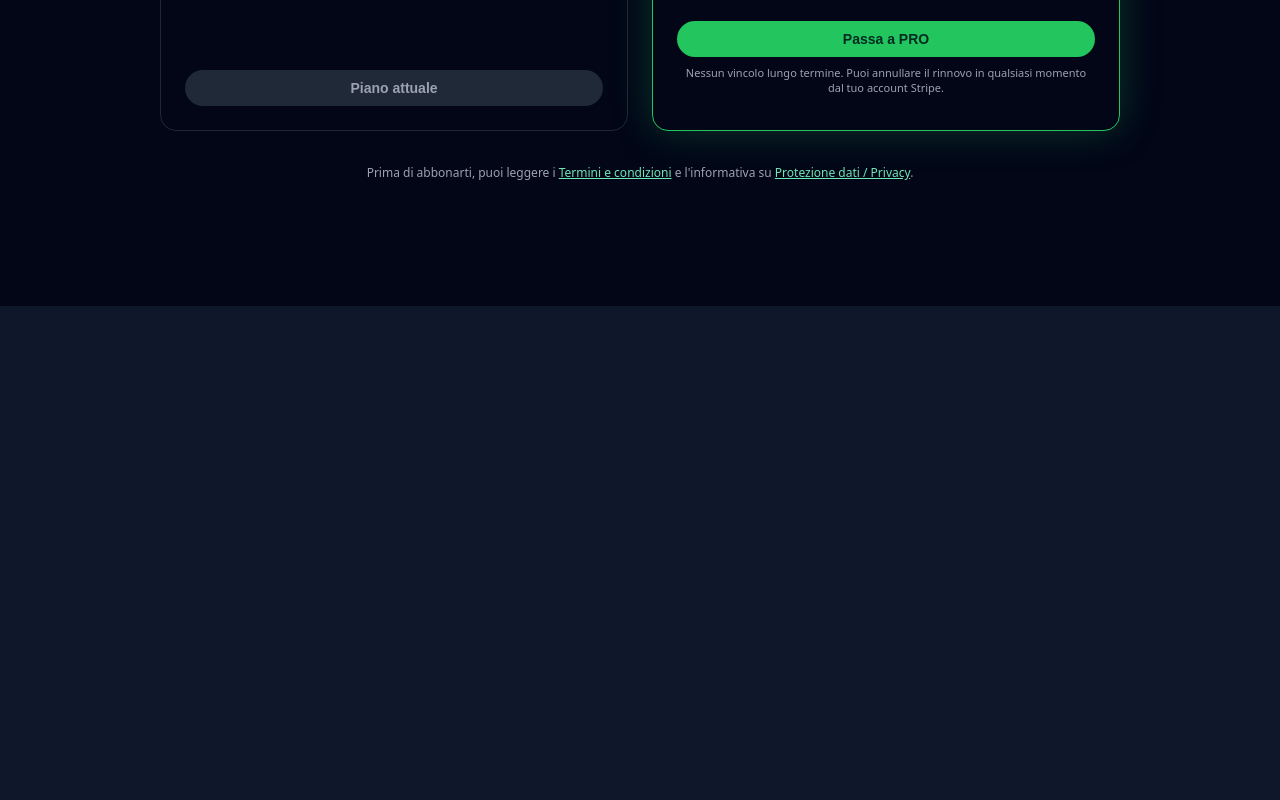
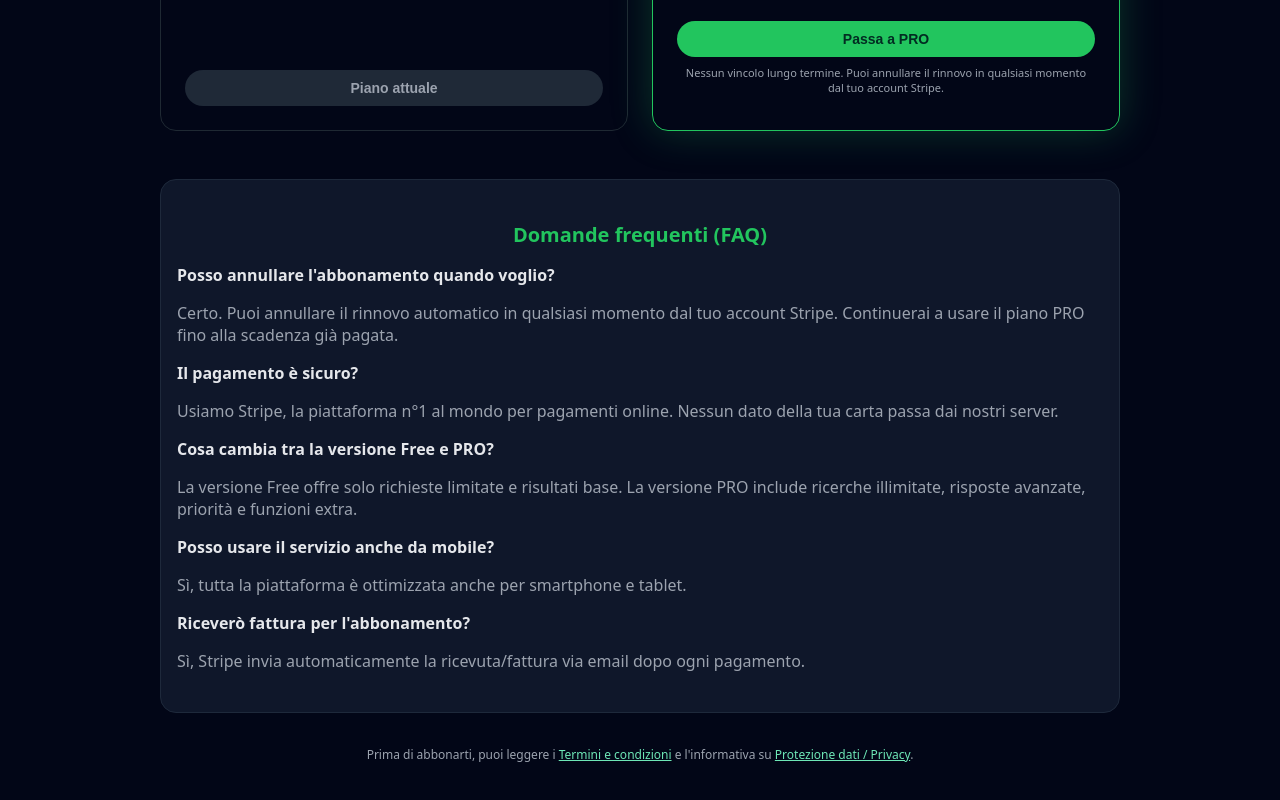
Before and after one commit to mregaz/ifinditforyou-new, a Next.js app: page /pro in a window 1280 px wide. Shown: the part 574-1374 px from the top of the page. Before the commit the page ends 880 px from the top, so only its background shows below. Built offline with nearby package versions, Linux system fonts and the light colour scheme.

Commit message:
Update ProPageClient.tsx

```diff
--- a/app/pro/ProPageClient.tsx
+++ b/app/pro/ProPageClient.tsx
@@ -361,6 +361,76 @@ export default function ProPageClient() {
             </div>
           </section>
         </div>
+{/* FAQ */}
+<section
+  style={{
+    marginTop: 48,
+    padding: "24px 16px",
+    borderRadius: 16,
+    backgroundColor: "#0f172a",
+    border: "1px solid #1e293b",
+  }}
+>
+  <h2
+    style={{
+      fontSize: 20,
+      fontWeight: 700,
+      marginBottom: 16,
+      textAlign: "center",
+      color: "#22c55e",
+    }}
+  >
+    Domande frequenti (FAQ)
+  </h2>
+
+  <div style={{ marginBottom: 16 }}>
+    <p style={{ fontWeight: 600, marginBottom: 4 }}>
+      Posso annullare l&apos;abbonamento quando voglio?
+    </p>
+    <p style={{ color: "#9ca3af" }}>
+      Certo. Puoi annullare il rinnovo automatico in qualsiasi momento dal tuo
+      account Stripe. Continuerai a usare il piano PRO fino alla scadenza già pagata.
+    </p>
+  </div>
+
+  <div style={{ marginBottom: 16 }}>
+    <p style={{ fontWeight: 600, marginBottom: 4 }}>
+      Il pagamento è sicuro?
+    </p>
+    <p style={{ color: "#9ca3af" }}>
+      Usiamo Stripe, la piattaforma n°1 al mondo per pagamenti online. Nessun
+      dato della tua carta passa dai nostri server.
+    </p>
+  </div>
+
+  <div style={{ marginBottom: 16 }}>
+    <p style={{ fontWeight: 600, marginBottom: 4 }}>
+      Cosa cambia tra la versione Free e PRO?
+    </p>
+    <p style={{ color: "#9ca3af" }}>
+      La versione Free offre solo richieste limitate e risultati base. La versione
+      PRO include ricerche illimitate, risposte avanzate, priorità e funzioni extra.
+    </p>
+  </div>
+
+  <div style={{ marginBottom: 16 }}>
+    <p style={{ fontWeight: 600, marginBottom: 4 }}>
+      Posso usare il servizio anche da mobile?
+    </p>
+    <p style={{ color: "#9ca3af" }}>
+      Sì, tutta la piattaforma è ottimizzata anche per smartphone e tablet.
+    </p>
+  </div>
+
+  <div>
+    <p style={{ fontWeight: 600, marginBottom: 4 }}>
+      Riceverò fattura per l&apos;abbonamento?
+    </p>
+    <p style={{ color: "#9ca3af" }}>
+      Sì, Stripe invia automaticamente la ricevuta/fattura via email dopo ogni pagamento.
+    </p>
+  </div>
+</section>
 
         {/* Legal: Termini & Privacy */}
         <section
```
